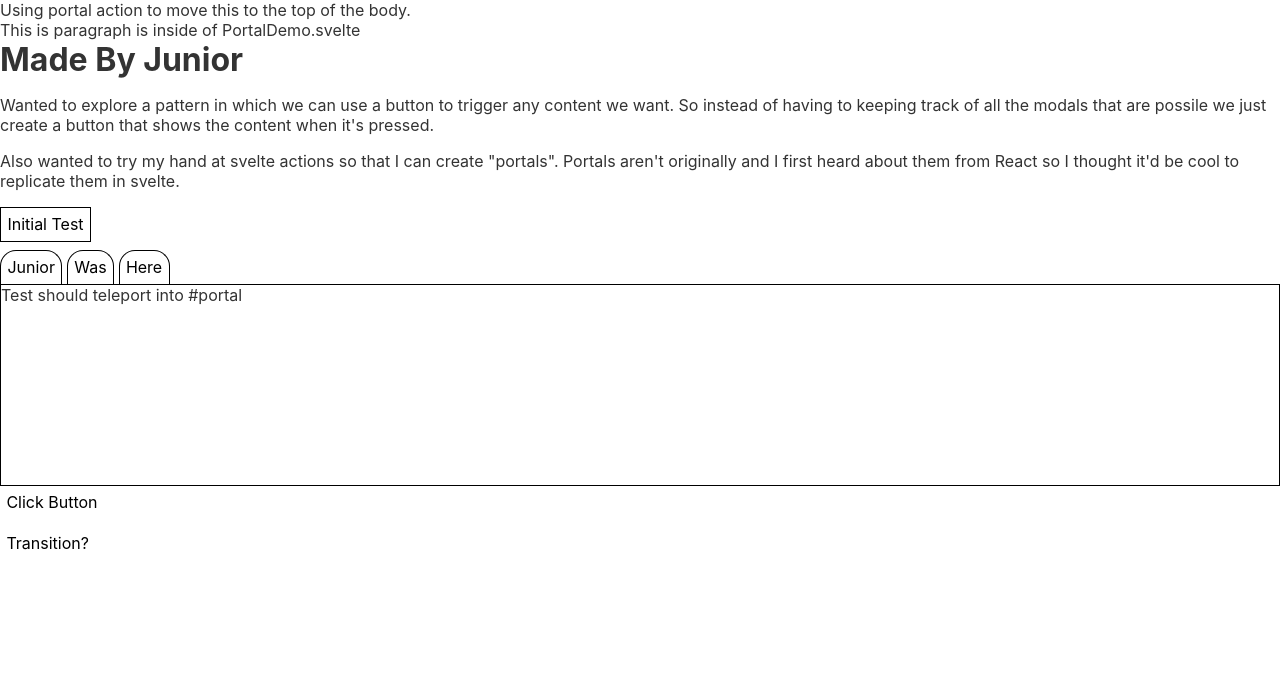
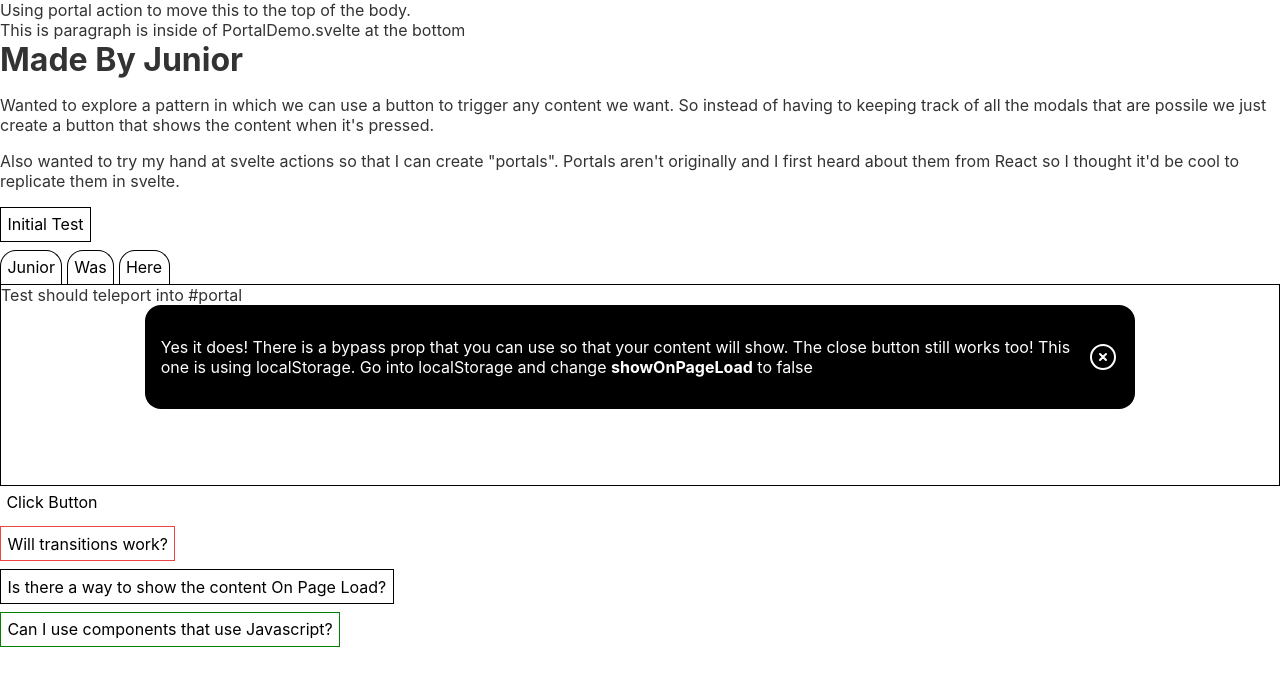
Before and after one commit to L33t-Rose/Svelte-Modal-Toggle-Button-Showcase, a Svelte app: page / in a window 1280 px wide. Shown: the top 686 px of the page. Built offline with nearby package versions, Linux system fonts and the light colour scheme.

Commit message:
Broke some parts of Portal Demo into buttons

```diff
--- a/src/Button.svelte
+++ b/src/Button.svelte
@@ -1,9 +1,8 @@
-<script lang="ts">
+<script>
 	export let id="test";
 	export let bypass = false;
+	export let label = "Click Button";
 	let pressed = bypass;
-	export let label = "Click Button";
-	console.log("showOnPageLoad",localStorage.getItem("showOnPageLoad"));
 	function toggle(){pressed = !pressed}
 </script>
 
--- a/src/Modal.svelte
+++ b/src/Modal.svelte
@@ -20,7 +20,7 @@
 
 <style>
   .modal {
-    position: fixed;
+    position: absolute;
     top: 0;
     left: 0;
     background: rgba(0, 0, 0, 0.8);
--- a/src/PortalDemo.svelte
+++ b/src/PortalDemo.svelte
@@ -9,15 +9,15 @@
   import { onMount } from "svelte";
   let count = 0;
   let loaded = false;
+  if (!localStorage.getItem("showOnPageLoad")) {
+    localStorage.setItem("showOnPageLoad", true);
+  }
   onMount(() => {
     loaded = true;
   });
 </script>
 
-<p style="margin:0;" use:portal={{ condition: true, moveToTop: true }}>
-  Using portal action to move this to the top of the body.<br />
-  This is paragraph is inside of PortalDemo.svelte
-</p>
+
 
 <!-- Button Bar that when a button is pressed will teleport it's content to a different div with id "portal" -->
 <div id="button-bar" style="flex">
@@ -94,10 +94,35 @@
 </Button>
 
 <Button
-  bypass={JSON.parse(localStorage.getItem("showOnPageLoad")) ?? false}
-  label="Transition?"
+  label="Will transitions work?"
   let:pressed
   let:toggle
+  --border="1px solid #ef4444"
+>
+  <div
+    use:portal={{
+      selector: "#portal",
+      condition: pressed,
+    }}
+    transition:slide={{ duration: 1000 }}
+    style="background:#ef4444; width:75%; margin:0 auto; border-radius:1em; color:white; padding:1em; display:flex; justify-content:space-between; align-items:center;"
+  >
+    Yes it does! This is using svelte's slide transition!
+    <button
+      on:click={toggle}
+      style="width:2em; height:2em; cursor:pointer; border-radius: 50%; padding:0; margin:0; border:none; margin:0; background:transparent;"
+    >
+      <CloseIcon />
+    </button>
+  </div>
+</Button>
+
+<Button
+  bypass={JSON.parse(localStorage.getItem("showOnPageLoad")) ?? false}
+  label="Is there a way to show the content On Page Load?"
+  let:pressed
+  let:toggle
+  --border="1px solid black"
 >
   {#if loaded}
     <div
@@ -105,11 +130,17 @@
         selector: "#portal",
         condition: pressed,
       }}
-      transition:slide={{duration:1000}}
-      style="background:#ef4444; width:75%; margin:0 auto; border-radius:1em; color:white; padding:1em; display:flex; justify-content:space-between; align-items:center;"
+      transition:slide={{ duration: 1000 }}
+      style="background:black; width:75%; margin:0 auto; border-radius:1em; color:white; padding:1em; display:flex; justify-content:space-between; align-items:center;"
     >
-      This should fade into #portal {count}
-      <Counter bind:count />
+      <p style="flex:1;">
+        Yes it does! There is a bypass prop that you can use so that your
+        content will show. The close button still works too! This one is using
+        localStorage. Go into localStorage and change <span
+          style="font-weight:bold; margin:0;">showOnPageLoad</span
+        >
+        to false
+      </p>
       <button
         on:click={toggle}
         style="width:2em; height:2em; cursor:pointer; border-radius: 50%; padding:0; margin:0; border:none; margin:0; background:transparent;"
@@ -120,24 +151,43 @@
   {/if}
 </Button>
 
+<p style="margin:0;" use:portal={{ condition: true, moveToTop: true }}>
+  Using portal action to move this to the top of the body.<br />
+  This is paragraph is inside of PortalDemo.svelte at the bottom
+</p>
+
+<Button
+  label="Can I use components that use Javascript?"
+  let:pressed
+  let:toggle
+  --border="1px solid green"
+>
+  <div
+    use:portal={{
+      selector: "#portal",
+      condition: pressed,
+    }}
+    transition:slide={{ duration: 1000 }}
+    style="background:green; width:75%; margin:0 auto; border-radius:1em; color:white; padding:1em; display:flex; justify-content:space-between; align-items:center;"
+  >
+    Of course! Here! Have a free counter! {count} click{"(s)"}
+    <Counter bind:count />
+    <button
+      on:click={toggle}
+      style="width:2em; height:2em; cursor:pointer; border-radius: 50%; padding:0; margin:0; border:none; margin:0; background:transparent;"
+    >
+      <CloseIcon />
+    </button>
+  </div>
+</Button>
+
 <style>
   #portal {
     border: 1px solid black;
-    height: 200px;
+    min-height: 200px;
     position: relative;
   }
-  .modal {
-    position: absolute;
-    top: 0;
-    left: 0;
-    background: rgba(0, 0, 0, 0.8);
-    width: 100%;
-    height: 100%;
-    color: white;
-    display: flex;
-    justify-content: center;
-    align-items: center;
-  }
+
   div.modal-content {
     width: 75%;
     /* height: 100px; */
```
